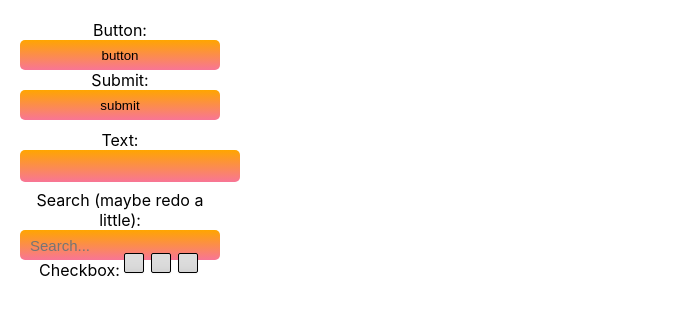
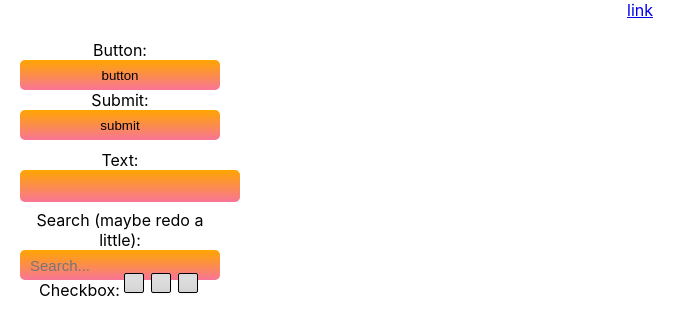
Before and after one commit to atqwerty/satckkz, a React (Create React App) app: page / in a window 1280 px wide. Shown: the top 334 px of the page, without its empty margins (0-696 px from the left). Built offline with nearby package versions, Linux system fonts and the light colour scheme.

Commit message:
added decoration

```diff
--- a/package.json
+++ b/package.json
@@ -5,6 +5,7 @@
   "dependencies": {
     "react": "^16.10.2",
     "react-dom": "^16.10.2",
+    "react-router-dom": "^5.1.2",
     "react-scripts": "3.2.0",
     "styled-components": "^4.4.0"
   },
--- a/src/App.js
+++ b/src/App.js
@@ -1,6 +1,8 @@
 import React from 'react'
 import './App.css'
 import Input from './components/atoms/Input/Input'
+import LinkWrapper from './components/atoms/Link/Link'
+import { BrowserRouter as Router } from 'react-router-dom'
 
 function App() {
 
@@ -10,6 +12,15 @@ function App() {
 
   return (
     <div className='App'>
+      <Router>
+        <LinkWrapper
+          to='/'
+          text='link'
+          textColor='#000000'
+          isGovno={true}
+          width='50px'
+        />
+      </Router>
       <div style={{ width: '200px', height: '30px', position: 'relative', marginTop: '20px', marginLeft: '20px' }}>
         <label>Button:</label>
         <Input
--- /dev/null
+++ b/src/components/atoms/Link/Link.js
@@ -0,0 +1,62 @@
+import React, { useState } from 'react'
+import { Link } from 'react-router-dom'
+import styled from 'styled-components'
+
+function getStylesFromGovno (isGovno, width, height) {
+  if (!isGovno) {
+    return `
+      padding: 5px;
+      text-decoration: none;
+      width: ${width};
+      height: ${height};
+      border-radius: 15px;
+      transition: 0.5s ease all;
+      &:hover {
+        background-color: lightgray;
+      }
+    `
+  }
+}
+
+const LinkStyled = styled.div`
+  ${props => getStylesFromGovno(props.isGovno, props.width, props.height)}
+  position: relative;
+  border-radius: 100px;
+  background-color: ${props => props.linkColor};
+  color: ${props => props.textColor};
+  border: none;
+  outline: none;
+`
+
+const LinkWrapper = ({
+  isGovno,
+  text,
+  color,
+  textColor,
+  width,
+  height,
+  ...props
+}) => {
+  const [linkText] = useState(text)
+  const [linkIsGovno] = useState(isGovno)
+  const [linkColor] = useState(color)
+  const [linkTextColor] = useState(textColor)
+  const [linkWidth] = useState(width || '100%')
+  const [linkHeight] = useState(height || '100%')
+
+  return (
+    <LinkStyled
+      linkColor={linkColor}
+      textColor={linkTextColor}
+      width={linkWidth}
+      height={linkHeight}
+      isGovno={linkIsGovno}
+    >
+      <Link {...props}>
+        {linkText}
+      </Link>
+    </LinkStyled>
+  )
+}
+
+export default LinkWrapper
```
Also changed, not shown: 1 other file (tests, documents, lock files or other folders).
